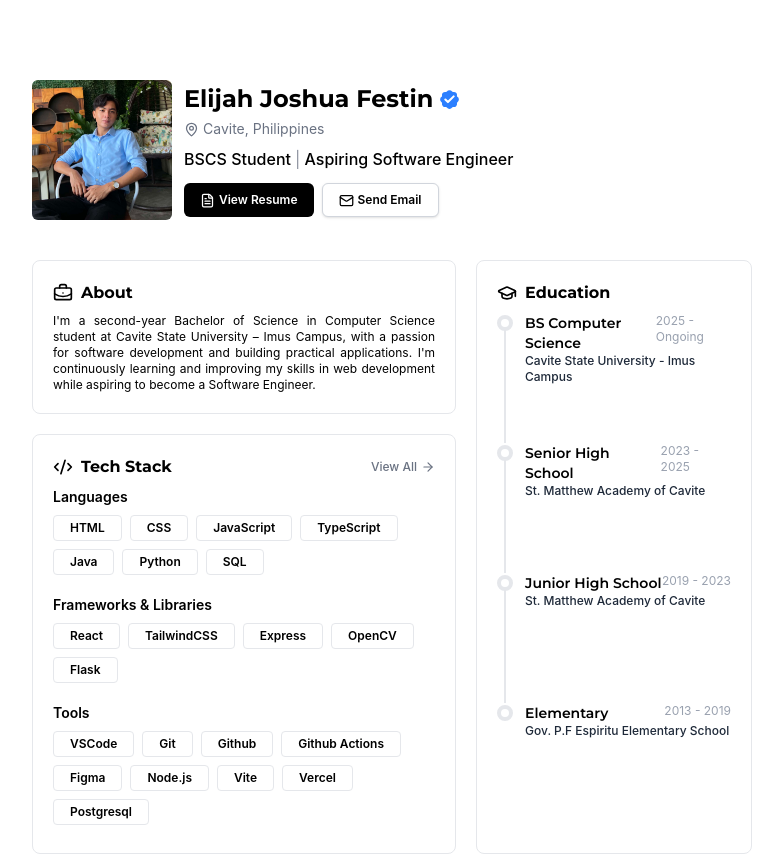
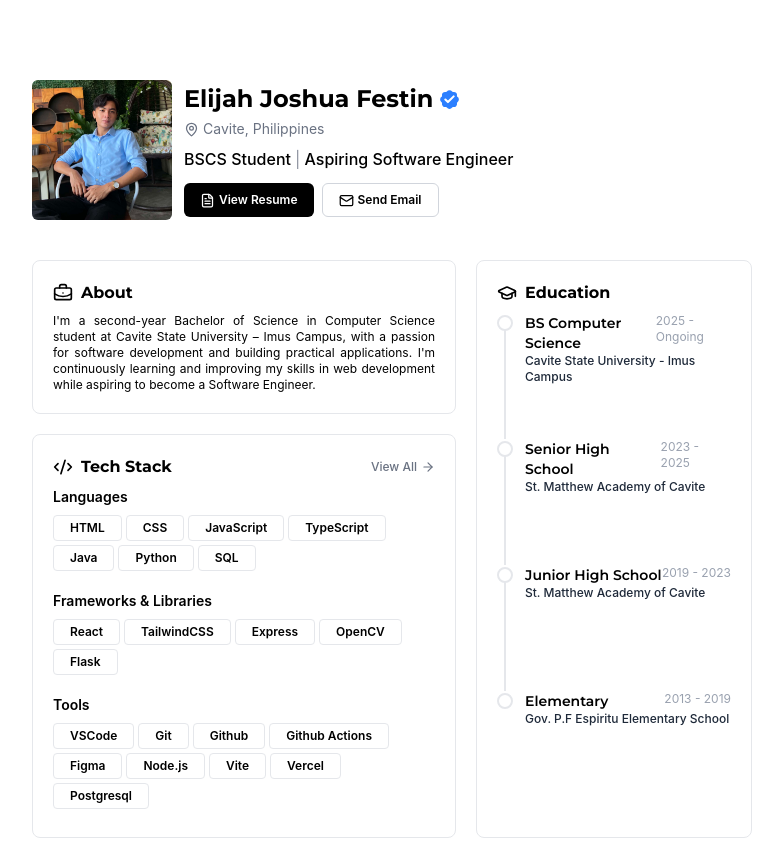
Before and after one commit to eli-fstn/portfolio, a React (Vite) app: page / in a window 1280 px wide. Shown: the top 856 px of the page, without its empty margins (248-1031 px from the left). Built offline with nearby package versions, Linux system fonts and the light colour scheme.

Commit message:
style: minor UI changes

```diff
--- a/src/components/ui/Button.tsx
+++ b/src/components/ui/Button.tsx
@@ -12,7 +12,7 @@ function Button({ text, typography, dimensions, designs, onClick, disabled = fal
     <button
       onClick={onClick}
       disabled={disabled}
-      className={`transition-transform duration-100 active:scale-95 disabled:active:scale-100 flex flex-row items-center cursor-pointer ${typography} ${dimensions} ${designs}`}
+      className={`transition-transform duration-100 hover:-translate-y-0.5 active:scale-95 disabled:active:scale-100 flex flex-row items-center cursor-pointer ${typography} ${dimensions} ${designs}`}
     >
       {text}
     </button>
--- a/src/pages/Home.tsx
+++ b/src/pages/Home.tsx
@@ -41,7 +41,7 @@ function Home() {
         <div className="flex flex-row items-stretch gap-3">
 
           {/* Image */}
-          <div className="w-35">
+          <div className="w-35 cursor-pointer">
             <img
               src={profile}
               className="w-full h-full object-cover rounded-md transition duration-200 hover:scale-105 hover:-rotate-1 hover:shadow-xl"
@@ -106,7 +106,7 @@ function Home() {
                 }
                 typography="text-xs"
                 dimensions="px-4 py-2"
-                designs="border border-gray-300 bg-white shadow-sm text-black rounded-md font-semibold"
+                designs="border border-gray-300 bg-white text-black rounded-md font-semibold"
               />
             </div>
           </div>
@@ -146,7 +146,7 @@ function Home() {
             {/* Category */}
             <div className="mt-2">
               <p className="font-semibold text-sm">Languages</p>
-              <div className="flex flex-row flex-wrap gap-2 my-2">
+              <div className="flex flex-row flex-wrap gap-1 my-2">
                 {languages.map((language, i) => (
                   <Boxes
                     key={i}
@@ -161,7 +161,7 @@ function Home() {
 
             <div className="mt-5">
               <p className="font-semibold text-sm">Frameworks & Libraries</p>
-              <div className="flex flex-row flex-wrap gap-2 my-2">
+              <div className="flex flex-row flex-wrap gap-1 my-2">
                 {frameworks.map((framework, i) => (
                   <Boxes
                     key={i}
@@ -176,7 +176,7 @@ function Home() {
 
             <div className="mt-5">
               <p className="font-semibold text-sm">Tools</p>
-              <div className="flex flex-row flex-wrap gap-2 my-2">
+              <div className="flex flex-row flex-wrap gap-1 my-2">
                 {tools.map((tool, i) => (
                   <Boxes
                     key={i}
@@ -202,7 +202,7 @@ function Home() {
                 <div key={idx} className="flex gap-3 flex-1">
                   {/* Graph column: node + connecting line */}
                   <div className="flex flex-col items-center">
-                    <div className="relative top-0.5 w-4 h-4 rounded-full bg-white border-4 border-gray-200" />
+                    <div className="relative top-0.5 w-4 h-4 rounded-full bg-white border-2 border-gray-200" />
                     {idx !== educationData.length - 1 && (
                       <div className="w-0.5 flex-1 bg-gray-200" />
                     )}
```
